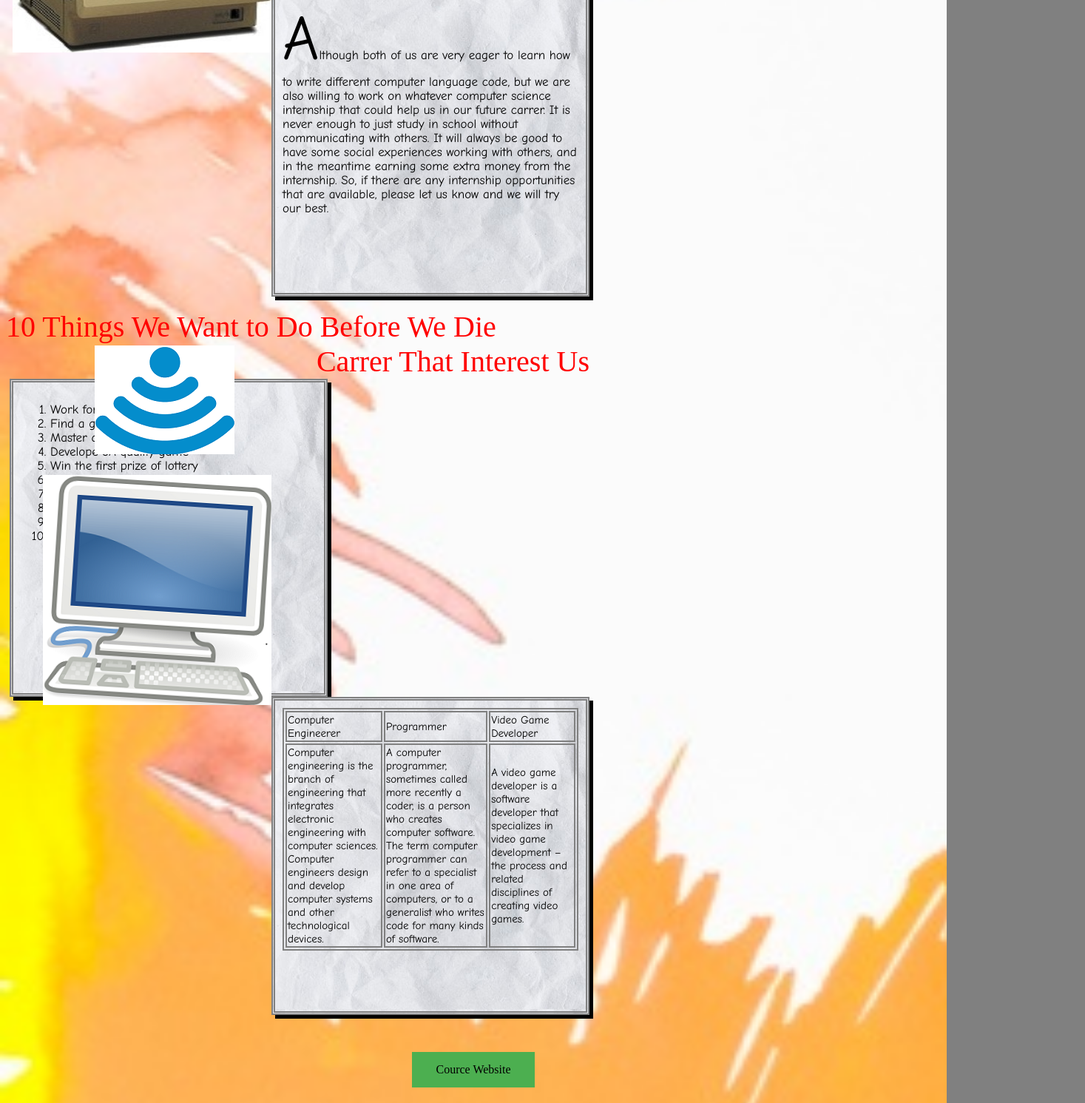
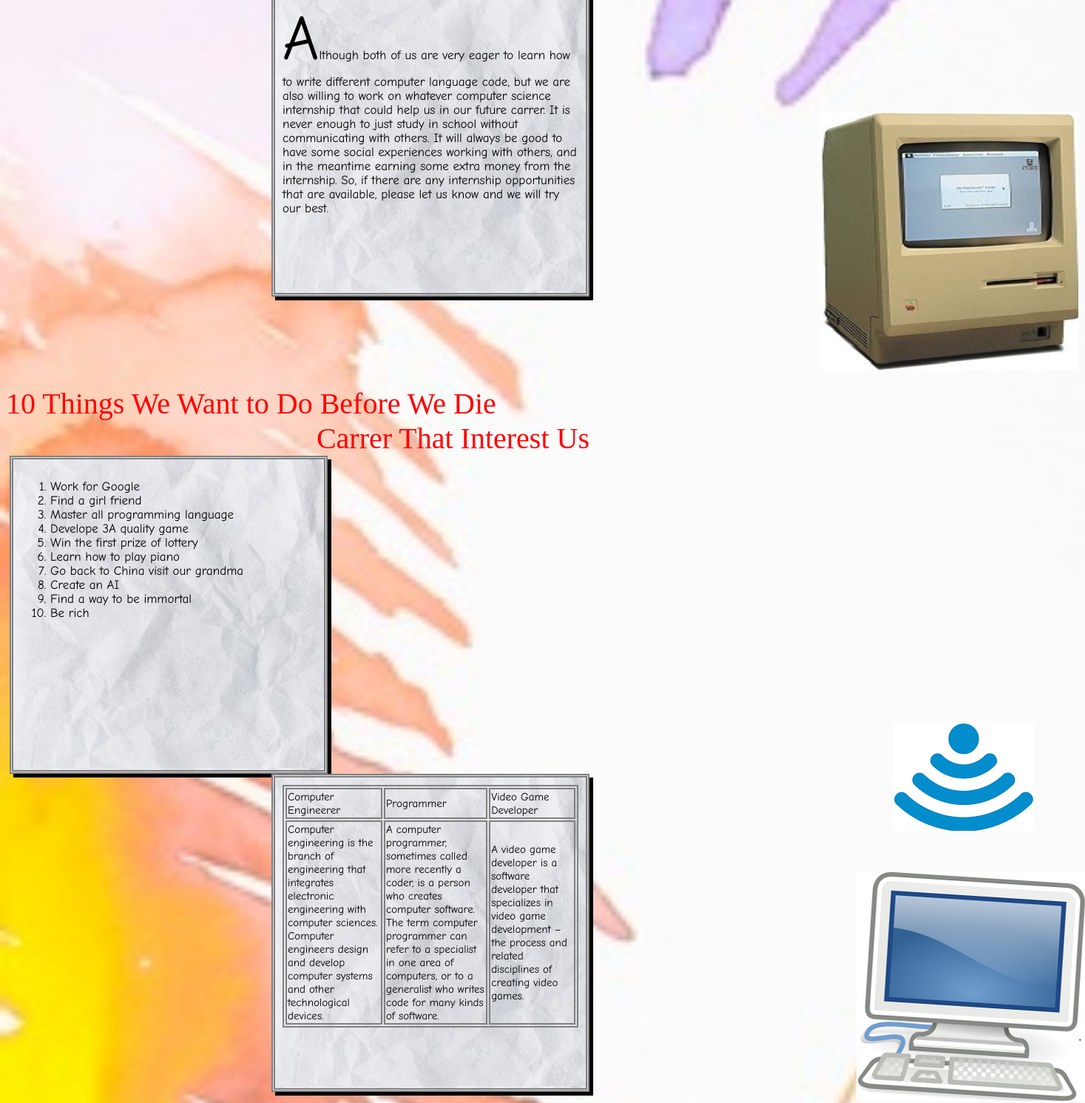
Before and after one commit to 760604154/CISC_1600_project, a plain HTML site: page Project1/aboutme.html in a window 1280 px wide. Shown: the part 684-2175 px from the top of the page at 74% size, 1467 px wide, since content can reach past the window. Drawn offline with Linux system fonts and the light colour scheme.

Commit message:
position

```diff
--- a/Project1/aboutme.html
+++ b/Project1/aboutme.html
@@ -74,11 +74,11 @@
     </div>
   </div>
 
-  <img src="./img/wifi.png" class="imgresize2" alt="wifi">
+  <div class="clear"> </div>
+
+  <img src="./img/wifi.png" class="imgresize2" alt="wifi"> <br>
   <img src="./img/Gnome-computer.png" class="imgresize3" alt="computer">
 
-
-  <div class="clear"> </div>
   <div>
     <center>
       <a href="http://www.sci.brooklyn.cuny.edu/~xiang/cisc1600/" target="_blank" class="aboutmebutton"> Cource Website </a>
--- a/Project1/css/active.css
+++ b/Project1/css/active.css
@@ -189,21 +189,20 @@ a{
 }
 
 .imgresize1 {
-  float:right;
   margin-top: -250px;
+  margin-left: 1100px;
   position:relative;
 }
 
 .imgresize2 {
-  float:right;
-  margin-top: -475px;
-  margin-right:50px;
+  top: -500px;
+  margin-left: 1200px;
   position:relative;
 }
 
 .imgresize3 {
-  float:right;
-  margin-top: -300px;
+  top: -450px;
+  margin-left: 1150px;
   position:relative;
 }
 
```
